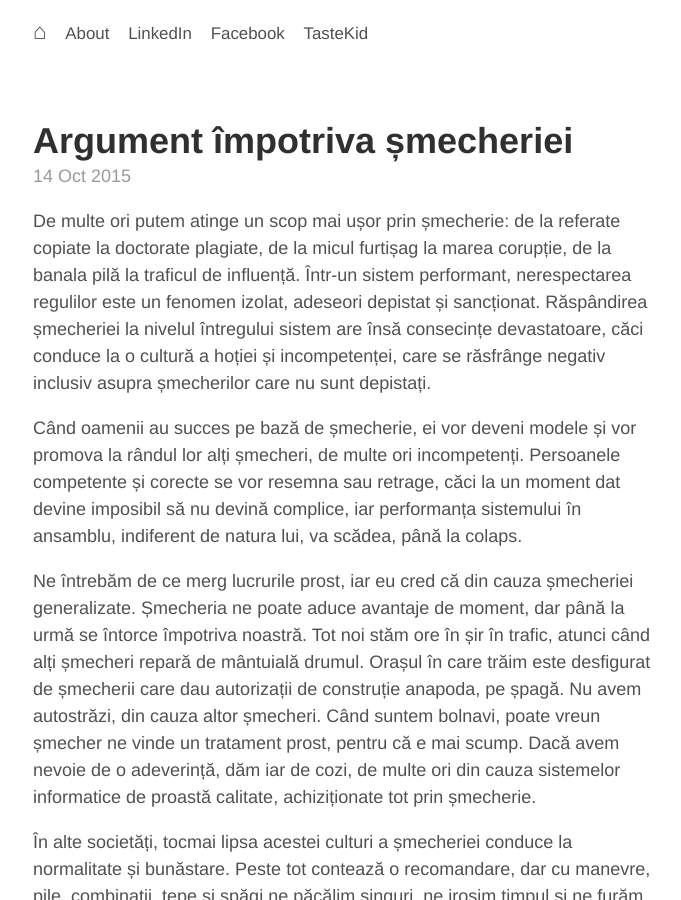
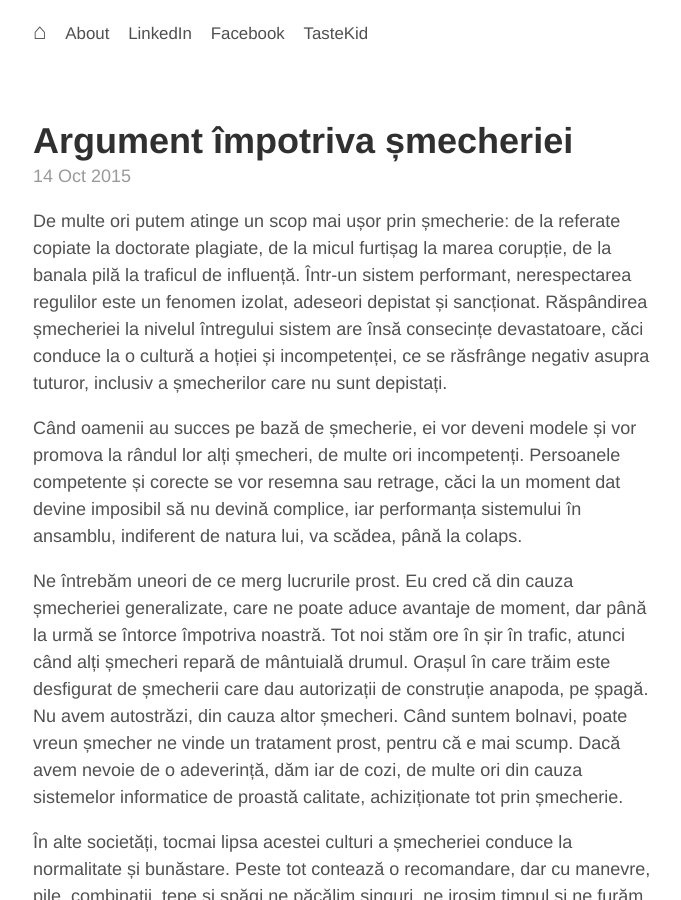
Before and after one commit to aoghina/aoghina.github.io, a Jekyll site: the page built from _posts/2015-10-14-argument-impotriva-smecheriei.md, in a window 1280 px wide and 900 px high. Shown: the whole window, without its empty margins (292-973 px from the left). Built offline with Jekyll 4.4.1, drawn with Linux system fonts in a browser that asks for light colours; comment, search, counter and statistics services are not loaded.

Commit message:
Update argument post

```diff
--- a/_posts/2015-10-14-argument-impotriva-smecheriei.md
+++ b/_posts/2015-10-14-argument-impotriva-smecheriei.md
@@ -5,13 +5,13 @@ comments: True
 lang: ro
 ---
 
-De multe ori putem atinge un scop mai ușor prin șmecherie: de la referate copiate la doctorate plagiate, de la micul furtișag la marea corupție, de la banala pilă la traficul de influență. Într-un sistem performant, nerespectarea regulilor este un fenomen izolat, adeseori depistat și sancționat. Răspândirea șmecheriei la nivelul întregului sistem are însă consecințe devastatoare, căci conduce la o cultură a hoției și incompetenței, care se răsfrânge negativ inclusiv asupra șmecherilor care nu sunt depistați.
+De multe ori putem atinge un scop mai ușor prin șmecherie: de la referate copiate la doctorate plagiate, de la micul furtișag la marea corupție, de la banala pilă la traficul de influență. Într-un sistem performant, nerespectarea regulilor este un fenomen izolat, adeseori depistat și sancționat. Răspândirea șmecheriei la nivelul întregului sistem are însă consecințe devastatoare, căci conduce la o cultură a hoției și incompetenței, ce se răsfrânge negativ asupra tuturor, inclusiv a șmecherilor care nu sunt depistați.
 
 <!--more-->
 
 Când oamenii au succes pe bază de șmecherie, ei vor deveni modele și vor promova la rândul lor alți șmecheri, de multe ori incompetenți. Persoanele competente și corecte se vor resemna sau retrage, căci la un moment dat devine imposibil să nu devină complice, iar performanța sistemului în ansamblu, indiferent de natura lui, va scădea, până la colaps.
 
-Ne întrebăm de ce merg lucrurile prost, iar eu cred că din cauza șmecheriei generalizate. Șmecheria ne poate aduce avantaje de moment, dar până la urmă se întorce împotriva noastră. Tot noi stăm ore în șir în trafic, atunci când alți șmecheri repară de mântuială drumul. Orașul în care trăim este desfigurat de șmecherii care dau autorizații de construție anapoda, pe șpagă. Nu avem autostrăzi, din cauza altor șmecheri. Când suntem bolnavi, poate vreun șmecher ne vinde un tratament prost, pentru că e mai scump. Dacă avem nevoie de o adeverință, dăm iar de cozi, de multe ori din cauza sistemelor informatice de proastă calitate, achiziționate tot prin șmecherie.
+Ne întrebăm uneori de ce merg lucrurile prost. Eu cred că din cauza șmecheriei generalizate, care ne poate aduce avantaje de moment, dar până la urmă se întorce împotriva noastră. Tot noi stăm ore în șir în trafic, atunci când alți șmecheri repară de mântuială drumul. Orașul în care trăim este desfigurat de șmecherii care dau autorizații de construție anapoda, pe șpagă. Nu avem autostrăzi, din cauza altor șmecheri. Când suntem bolnavi, poate vreun șmecher ne vinde un tratament prost, pentru că e mai scump. Dacă avem nevoie de o adeverință, dăm iar de cozi, de multe ori din cauza sistemelor informatice de proastă calitate, achiziționate tot prin șmecherie.
 
 În alte societăți, tocmai lipsa acestei culturi a șmecheriei conduce la normalitate și bunăstare. Peste tot contează o recomandare, dar cu manevre, pile, combinații, țepe și șpăgi ne păcălim singuri, ne irosim timpul și ne furăm unii altora din buzunare, iar copiilor le furăm viitorul. Din păcate, este abordarea logică când șmecheria devine generalizată, când devine regulă, când a scăpa de ea nu pare plauzibil. Este greu de ieșit din acest cerc vicios.
 
```
